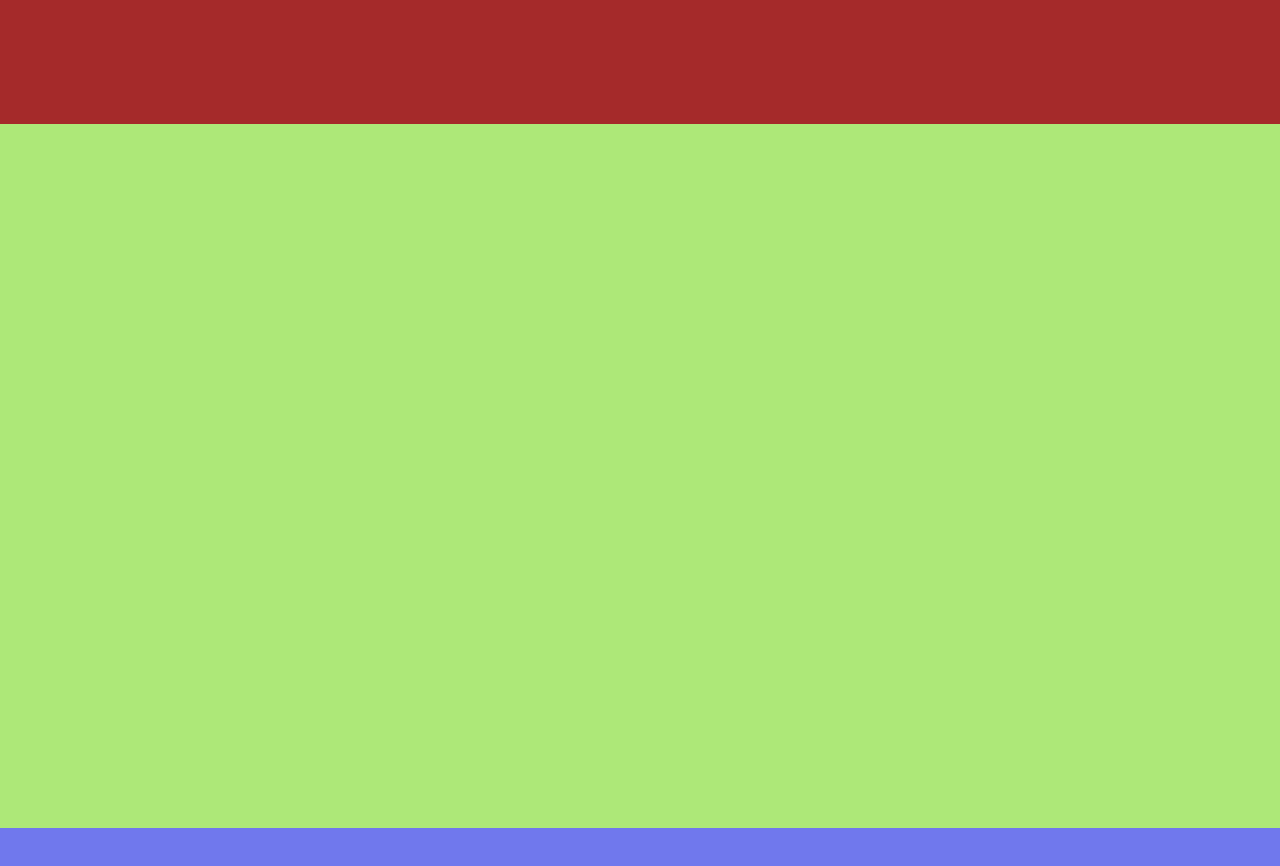
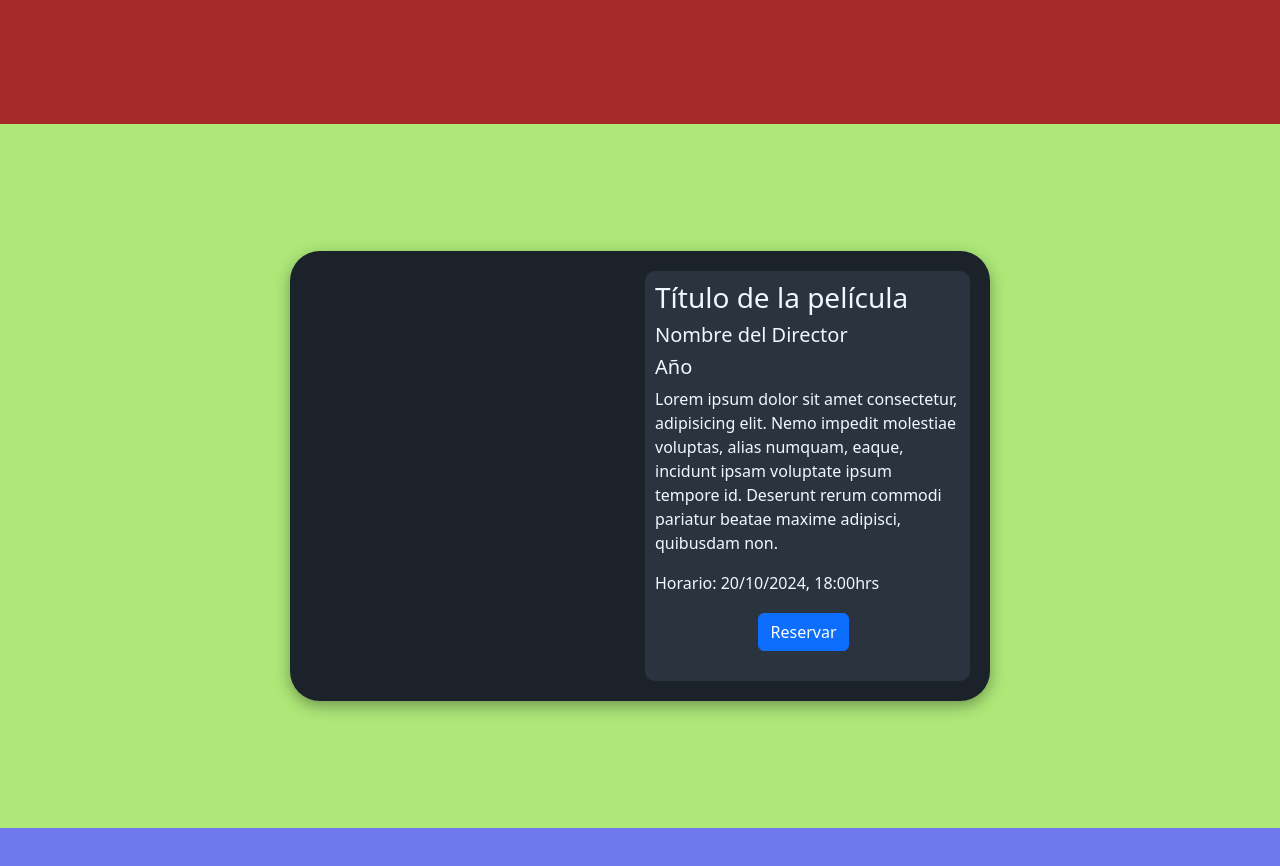
Before and after one commit to adrianlb23/cineclub, a plain HTML site: page index.html in a window 1280 px wide. Shown: the part 580-1446 px from the top of the page. Drawn offline with nearby package versions, Linux system fonts and the light colour scheme.

Commit message:
Estructura base div cartelera

```diff
--- a/index.html
+++ b/index.html
@@ -8,7 +8,7 @@
     <title>Cineclub</title>
 </head>
 <body>
-    <header class="d-flex flex-wrap align-items-center justify-content-center justify-content-md-between py-3 mb-4 border-bottom">
+    <header id="header" class="d-flex flex-wrap align-items-center justify-content-center justify-content-md-between py-3 mb-4 border-bottom">
         <div class="col-md-3 mb-2 mb-md-0">
           <a href="/" class="d-inline-flex link-body-emphasis text-decoration-none">
             <svg class="bi" width="40" height="32" role="img" aria-label="Bootstrap"><use xlink:href="#bootstrap"></use></svg>
@@ -30,7 +30,19 @@
         <!-- Contenedor página inicio sin bootstrap-->
     </div>
     <div id="cartelera">
-        <!-- Contenedor página cartelera sin bootstrap-->
+        <div id="cartelera-container">
+          <div id="poster-container">
+
+          </div>
+          <div id="movie-info-container">
+            <h3>Título de la película</h3>
+            <h5>Nombre del Director</h5>
+            <h5>Año</h5>
+            <p>Lorem ipsum dolor sit amet consectetur, adipisicing elit. Nemo impedit molestiae voluptas, alias numquam, eaque, incidunt ipsam voluptate ipsum tempore id. Deserunt rerum commodi pariatur beatae maxime adipisci, quibusdam non.</p>
+            <p>Horario: 20/10/2024, 18:00hrs</p>
+            <button id="reservarButton" type="button" class="btn btn-primary me-2">Reservar</button>
+          </div>
+        </div>
     </div>
     <div id="project">
         <!-- Contenedor página sobre el proyecto con bootstrap -->
--- a/style.css
+++ b/style.css
@@ -2,13 +2,57 @@
     height: 88vh;
     background-color: brown;
 }
+
+#header{
+    background-color: #14181C;
+}
+
 #cartelera{
     height: 88vh;
     background-color: rgb(173, 232, 120);
+    display: flex;
+    justify-content: center;
+    align-items: center;
 }
 #project{
     height: 88vh;
     background-color: rgb(112, 120, 237);
+}
+
+#cartelera-container{
+    background-color: #1C222A;
+    width: 700px;
+    height: 450px;
+    border-radius: 30px;
+    box-shadow: 0 5px 15px rgba(0, 0, 0, 0.35);
+    display: flex;
+    padding: 20px;
+    gap: 10px;
+}
+
+#poster-container{
+    background-color: #1C222A;
+    width: calc(50% - 5px);
+    display: flex;
+    justify-content: center;
+    align-items: center;
+}
+
+#movie-info-container{
+    background-color: #2b333e;
+    color: aliceblue;
+    border-radius: 10px;
+    width: calc(50% - 5px);
+    padding: 10px;
+    display: flex;
+    flex-direction: column;
+    justify-content: space-between;
+}
+
+#reservarButton{
+    margin-top: auto;
+    align-self: center;
+    margin-bottom: 20px;
 }
 
 header {
```
